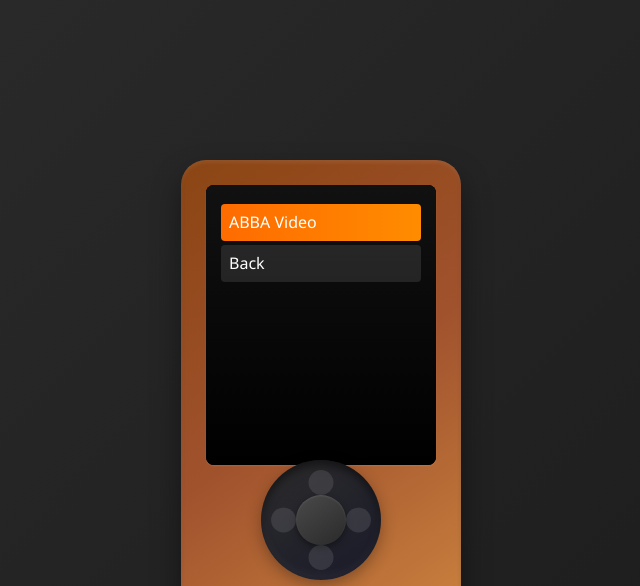
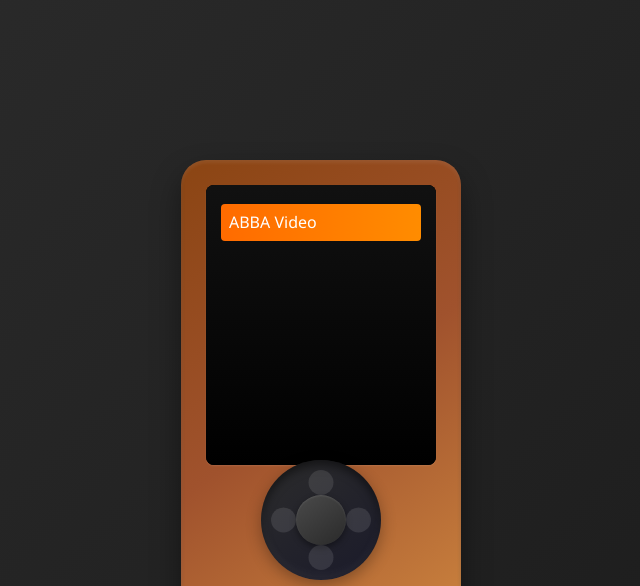
Before and after one commit to BrianGroth/Zune, a website: page index.html in a window 1280 px wide. Both pictures are taken after a click on the element "videos". Shown: the top 586 px of the page, without its empty margins (319-959 px from the left). Drawn offline with Linux system fonts and the light colour scheme.

Commit message:
claud rewrite

```diff
--- a/index.html
+++ b/index.html
@@ -285,7 +285,7 @@
                 });
             } else {
                 const currentViewEl = views[currentView];
-                const items = currentViewEl.querySelectorAll('.content-item, .back-button');
+                const items = currentViewEl.querySelectorAll('.content-item');
                 items.forEach((item, index) => {
                     item.classList.toggle('selected', index === currentContentIndex);
                 });
@@ -301,7 +301,7 @@
                 }
             } else {
                 const currentViewEl = views[currentView];
-                const items = currentViewEl.querySelectorAll('.content-item, .back-button');
+                const items = currentViewEl.querySelectorAll('.content-item');
                 if (direction === 'up') {
                     currentContentIndex = Math.max(0, currentContentIndex - 1);
                 } else if (direction === 'down') {
@@ -317,31 +317,25 @@
                 showView(selectedItem);
             } else {
                 const currentViewEl = views[currentView];
-                const items = currentViewEl.querySelectorAll('.content-item, .back-button');
+                const items = currentViewEl.querySelectorAll('.content-item');
                 const selectedItem = items[currentContentIndex];
 
-                if (selectedItem.classList.contains('back-button')) {
-                    showView('main');
-                } else {
+                if (selectedItem) {
                     handleContentSelection(selectedItem);
                 }
             }
         }
 
         function showView(viewName) {
-            // Hide all views
+            // Hide all views by removing active class
             Object.values(views).forEach(view => {
                 view.classList.remove('active');
-                if (view.classList.contains('menu-screen')) {
-                    view.classList.remove('active');
-                }
-                if (view.classList.contains('content-view')) {
-                    view.classList.remove('active');
-                }
             });
 
             // Show selected view
-            views[viewName].classList.add('active');
+            const targetView = views[viewName];
+            if (targetView) {
+                targetView.classList.add('active');
                 currentView = viewName;
                 currentContentIndex = 0;
 
@@ -351,6 +345,7 @@
                 }
 
                 updateSelection();
+            }
         }
 
         function handleContentSelection(item) {
@@ -427,12 +422,6 @@
                 contentItem.addEventListener('click', () => handleContentSelection(contentItem));
                 viewElement.appendChild(contentItem);
             });
-
-            const backButton = document.createElement('div');
-            backButton.classList.add('back-button');
-            backButton.textContent = 'Back';
-            backButton.addEventListener('click', () => showView('main'));
-            viewElement.appendChild(backButton);
         }
 
         // Helper function to remove JSON comments and parse
@@ -447,6 +436,32 @@
                 return null;
             }
         }
+
+        // Mock data for demonstration (replace with your actual JSON loading)
+        const mockData = {
+            music: [
+                { title: "Dancing Queen", artist: "ABBA", src: "music/abba-dancing-queen.mp3" },
+                { title: "Mamma Mia", artist: "ABBA", src: "music/abba-mamma-mia.mp3" },
+                { title: "Fernando", artist: "ABBA", src: "music/abba-fernando.mp3" }
+            ],
+            videos: [
+                { name: "Concert Video 1", src: "videos/concert1.mp4" },
+                { name: "Music Video 2", src: "videos/video2.mp4" }
+            ],
+            pictures: [
+                { name: "Sunset", src: "pictures/sunset.jpg" },
+                { name: "Mountain", src: "pictures/mountain.jpg" }
+            ],
+            radio: [
+                { name: "Classic Rock FM", src: "radio/classic-rock.mp3" },
+                { name: "Jazz Station", src: "radio/jazz.mp3" }
+            ]
+        };
+
+        // Initialize with mock data
+        Object.keys(mockData).forEach(category => {
+            populateSubMenu(category, mockData[category]);
+        });
 
         // Load JSON data and populate submenus with error handling
         fetch('music.json')
@@ -526,10 +541,6 @@
         document.getElementById('nav-left').addEventListener('click', () => {
             if (currentView !== 'main') {
                 showView('main');
-            } else {
-                const screenArea = document.querySelector('.screen-area');
-                screenArea.innerHTML = '';
-                showView('main');
             }
         });
         document.getElementById('nav-right').addEventListener('click', selectItem);
@@ -542,16 +553,6 @@
                 updateSelection();
                 selectItem();
             });
-        });
-
-        // Event listeners for back buttons
-        document.querySelectorAll('.back-button').forEach(button => {
-            button.addEventListener('click', () => showView('main'));
-        });
-
-        // Event listeners for content items
-        document.querySelectorAll('.content-item').forEach(item => {
-            item.addEventListener('click', () => handleContentSelection(item));
         });
 
         // Keyboard navigation
```
Lines whose indentation alone changed are shown as unchanged.
